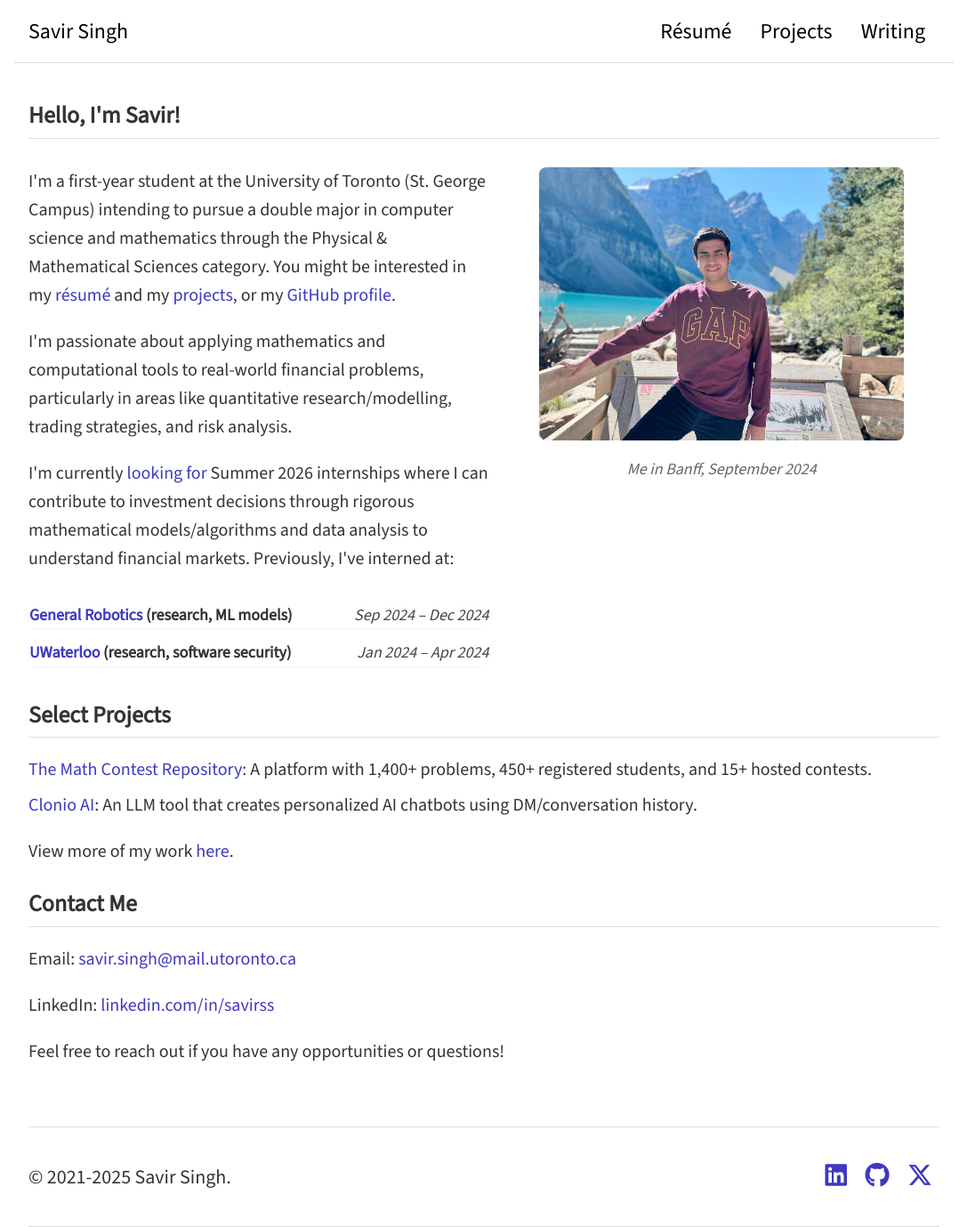
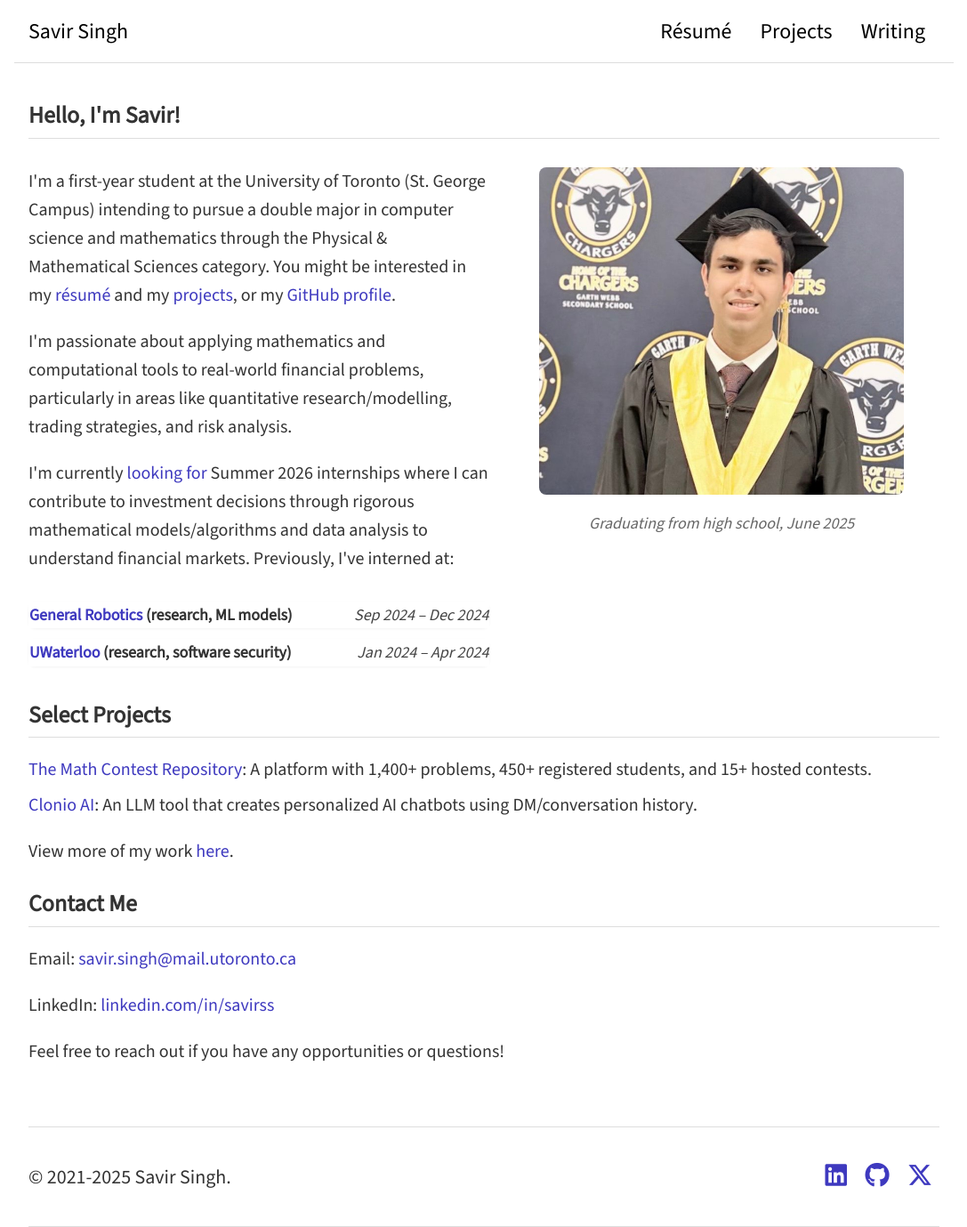
Before and after one commit to savirsingh/savirsingh.github.io, a Jekyll site: the page built from index.html, in a window 1280 px wide. Shown: the whole page at 89% size, without its empty margins (96-1183 px from the left). Built offline with Jekyll 4.4.1, drawn with Linux system fonts in a browser that asks for light colours; the list of posts is cut into pages by our own code.

Commit message:
Update index.html

```diff
--- a/index.html
+++ b/index.html
@@ -24,8 +24,8 @@ title: Home
   </table>
     </div>
     <figure class="about-photo">
-      <img src="/assets/banff.JPG" alt="Savir in Banff" />
-      <figcaption>Me in Banff, September 2024</figcaption>
+      <img src="/assets/grad.jpg" alt="Savir in Banff" />
+      <figcaption>Graduating from high school, June 2025</figcaption>
     </figure>
   </div>
 </section>
```
